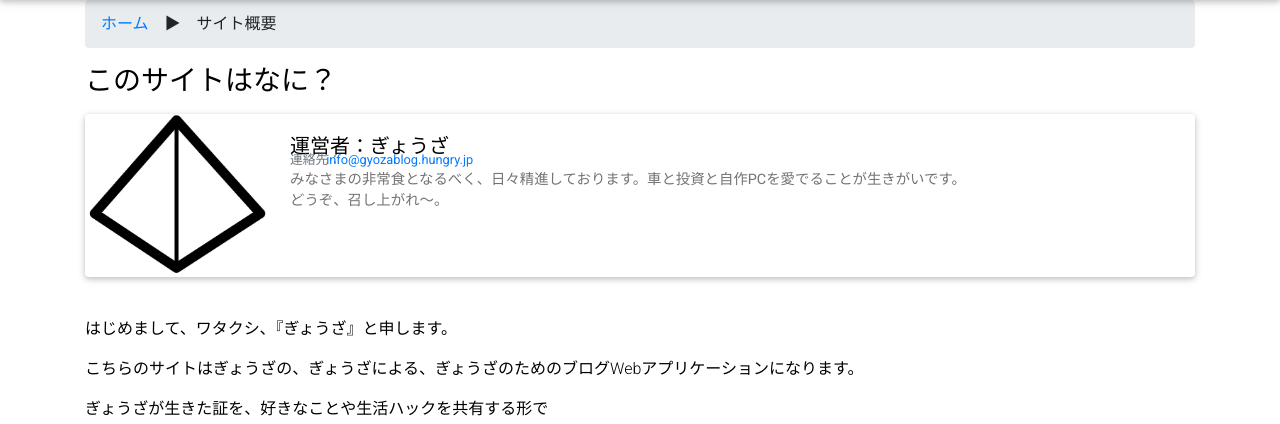
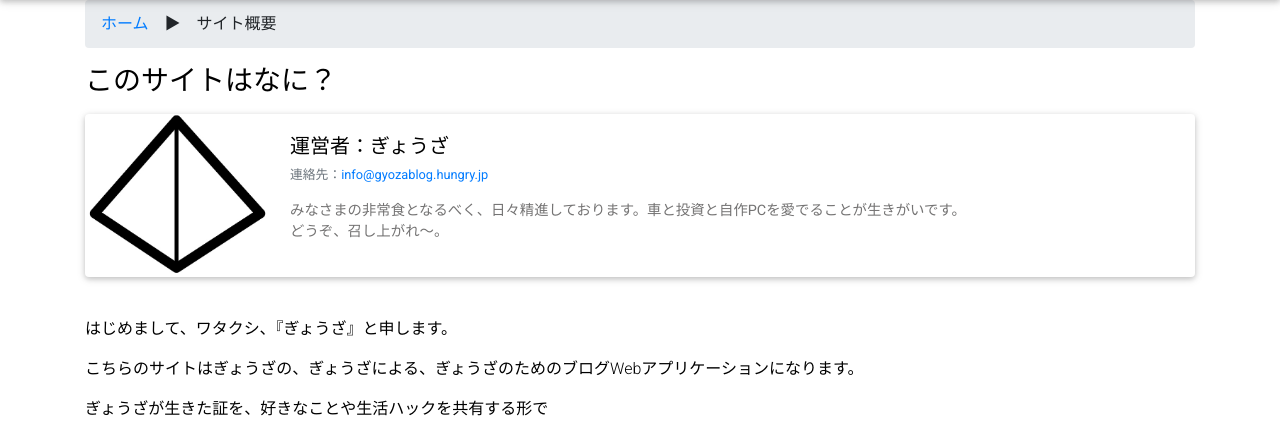
Before and after one commit to Unicorn201/udemy-django-4180, a Django app: template myapp/templates/myapp/about.html in a window 1280 px wide. Shown: the part 56-480 px from the top of the page. Run offline with Django 3.2, Linux system fonts and the light colour scheme; the template is opened without the code that fills it, so the values that code supplies are empty; some libraries are stand-ins or nearby versions.

Commit message:
fix about me

```diff
--- a/static/css/style.css
+++ b/static/css/style.css
@@ -2,11 +2,10 @@
 @import url(https://fonts.googleapis.com/css?family=Roboto:400,300);
 
 #profile_about_gyoza .small.text-muted{
-    margin-top: -20px;
-    margin-bottom: 0;
+    margin-top: -5px;
 }
 #profile_about_gyoza a{
-    margin-left: -15px;
+    margin-left: 0px;
 }
 
 #social-platforms {
```
